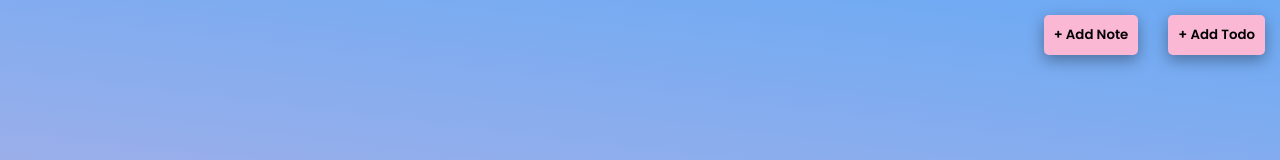
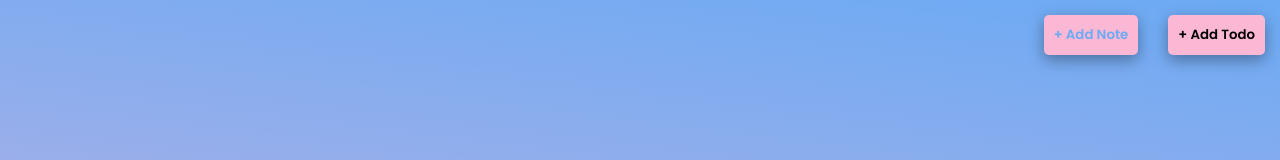
Before and after one commit to marijahavaic/notes-todo-app, a React (Create React App) app: page / in a window 1280 px wide. In both pictures the pointer is over the button "+ Add Note". Shown: the top 160 px of the page. Built offline with nearby package versions, Linux system fonts and the light colour scheme.

Commit message:
Change color for hover state

```diff
--- a/src/App.css
+++ b/src/App.css
@@ -26,3 +26,7 @@
 .App button:active {
   transform: scale(0.95);
 }
+
+.App button:hover {
+  color: rgba(107,170,244,1);
+}
```
